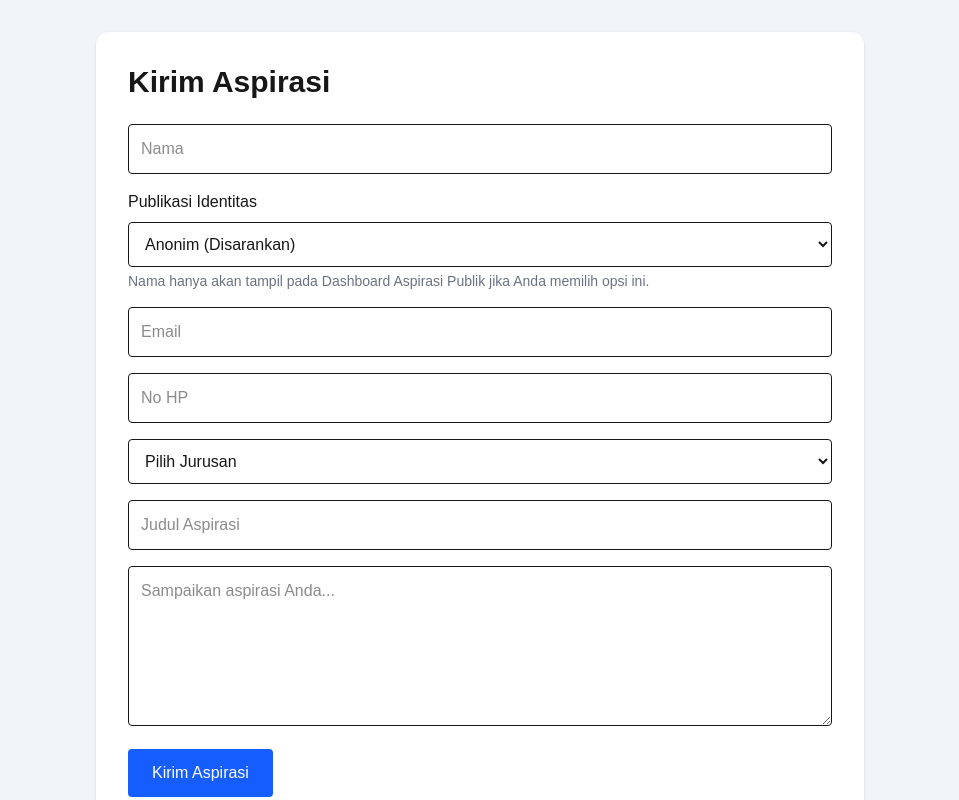
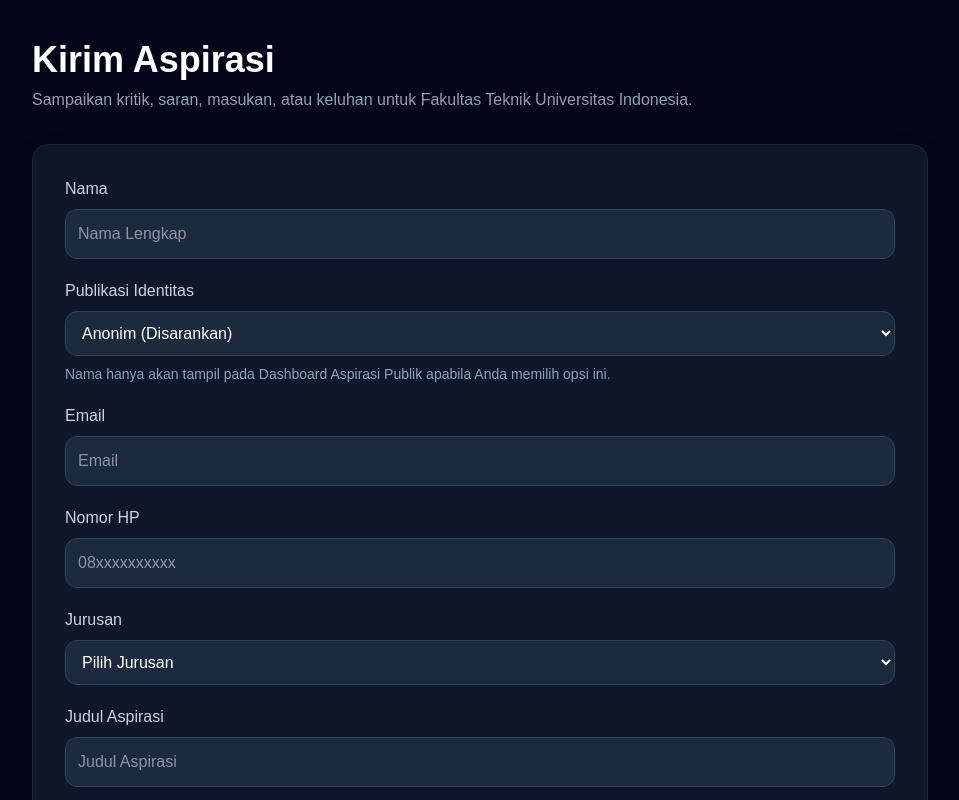
Before and after one commit to cakadut/Aspirasi_Anda, a Next.js app: page /submit in a window 1280 px wide. Shown: the top 800 px of the page, without its empty margins (160-1119 px from the left). Built offline with nearby package versions, Linux system fonts and the light colour scheme; no server answers.

Commit message:
Redesign submit page

```diff
--- a/app/submit/page.tsx
+++ b/app/submit/page.tsx
@@ -18,11 +18,9 @@ export default function SubmitPage() {
 
   const generateTicket = () => {
     const today = new Date();
-
     const yyyy = today.getFullYear();
     const mm = String(today.getMonth() + 1).padStart(2, "0");
     const dd = String(today.getDate()).padStart(2, "0");
-
     const random = Math.floor(Math.random() * 999999)
       .toString()
       .padStart(6, "0");
@@ -56,8 +54,8 @@ export default function SubmitPage() {
       ]);
 
     if (error) {
+      console.error(error);
       alert("Gagal menyimpan aspirasi");
-      console.error(error);
     } else {
       alert(
         `Aspirasi berhasil dikirim.\n\nNomor Tiket:\n${ticketNo}`
@@ -71,37 +69,59 @@ export default function SubmitPage() {
         judul: "",
         isi_aspirasi: "",
       });
+
+      setShowName(false);
     }
 
     setLoading(false);
   };
 
   return (
-    <main className="min-h-screen bg-slate-100 p-8">
-      <div className="max-w-3xl mx-auto bg-white p-8 rounded-xl shadow">
-        <h1 className="text-3xl font-bold mb-6">
+    <main className="min-h-screen bg-slate-950 p-6 md:p-10">
+
+      <div className="max-w-4xl mx-auto">
+
+        <div className="mb-8">
+          <h1 className="text-4xl font-bold text-white">
             Kirim Aspirasi
           </h1>
 
-        <form onSubmit={handleSubmit} className="space-y-4">
+          <p className="text-slate-400 mt-2">
+            Sampaikan kritik, saran, masukan, atau keluhan untuk
+            Fakultas Teknik Universitas Indonesia.
+          </p>
+        </div>
+
+        <div className="bg-slate-900 border border-slate-800 rounded-2xl p-8 shadow-2xl">
+
+          <form onSubmit={handleSubmit} className="space-y-5">
+
+            <div>
+              <label className="block text-slate-300 mb-2">
+                Nama
+              </label>
 
               <input
-            className="w-full border p-3 rounded"
-            placeholder="Nama"
+                className="w-full bg-slate-800 border border-slate-700 text-white p-3 rounded-xl"
+                placeholder="Nama Lengkap"
                 value={form.nama}
                 onChange={(e) =>
-              setForm({ ...form, nama: e.target.value })
+                  setForm({
+                    ...form,
+                    nama: e.target.value,
+                  })
                 }
                 required
               />
+            </div>
 
             <div>
-  <label className="block mb-2 font-medium">
+              <label className="block text-slate-300 mb-2">
                 Publikasi Identitas
               </label>
 
               <select
-    className="w-full border p-3 rounded"
+                className="w-full bg-slate-800 border border-slate-700 text-white p-3 rounded-xl"
                 value={showName ? "true" : "false"}
                 onChange={(e) =>
                   setShowName(e.target.value === "true")
@@ -116,35 +136,62 @@ export default function SubmitPage() {
                 </option>
               </select>
 
-  <p className="text-sm text-gray-500 mt-1">
-    Nama hanya akan tampil pada Dashboard Aspirasi Publik jika Anda memilih opsi ini.
+              <p className="text-slate-400 text-sm mt-2">
+                Nama hanya akan tampil pada Dashboard Aspirasi Publik
+                apabila Anda memilih opsi ini.
               </p>
             </div>
 
+            <div>
+              <label className="block text-slate-300 mb-2">
+                Email
+              </label>
+
               <input
-            className="w-full border p-3 rounded"
+                type="email"
+                className="w-full bg-slate-800 border border-slate-700 text-white p-3 rounded-xl"
                 placeholder="Email"
-            type="email"
                 value={form.email}
                 onChange={(e) =>
-              setForm({ ...form, email: e.target.value })
+                  setForm({
+                    ...form,
+                    email: e.target.value,
+                  })
                 }
               />
+            </div>
+
+            <div>
+              <label className="block text-slate-300 mb-2">
+                Nomor HP
+              </label>
 
               <input
-            className="w-full border p-3 rounded"
-            placeholder="No HP"
+                className="w-full bg-slate-800 border border-slate-700 text-white p-3 rounded-xl"
+                placeholder="08xxxxxxxxxx"
                 value={form.no_hp}
                 onChange={(e) =>
-              setForm({ ...form, no_hp: e.target.value })
+                  setForm({
+                    ...form,
+                    no_hp: e.target.value,
+                  })
                 }
               />
+            </div>
+
+            <div>
+              <label className="block text-slate-300 mb-2">
+                Jurusan
+              </label>
 
               <select
-            className="w-full border p-3 rounded"
+                className="w-full bg-slate-800 border border-slate-700 text-white p-3 rounded-xl"
                 value={form.jurusan}
                 onChange={(e) =>
-              setForm({ ...form, jurusan: e.target.value })
+                  setForm({
+                    ...form,
+                    jurusan: e.target.value,
+                  })
                 }
                 required
               >
@@ -161,20 +208,35 @@ export default function SubmitPage() {
                 <option>Arsitektur</option>
                 <option>Teknik Bioproses</option>
               </select>
+            </div>
+
+            <div>
+              <label className="block text-slate-300 mb-2">
+                Judul Aspirasi
+              </label>
 
               <input
-            className="w-full border p-3 rounded"
+                className="w-full bg-slate-800 border border-slate-700 text-white p-3 rounded-xl"
                 placeholder="Judul Aspirasi"
                 value={form.judul}
                 onChange={(e) =>
-              setForm({ ...form, judul: e.target.value })
+                  setForm({
+                    ...form,
+                    judul: e.target.value,
+                  })
                 }
                 required
               />
+            </div>
+
+            <div>
+              <label className="block text-slate-300 mb-2">
+                Isi Aspirasi
+              </label>
 
               <textarea
-            className="w-full border p-3 rounded h-40"
-            placeholder="Sampaikan aspirasi Anda..."
+                className="w-full bg-slate-800 border border-slate-700 text-white p-3 rounded-xl h-40"
+                placeholder="Tuliskan aspirasi Anda..."
                 value={form.isi_aspirasi}
                 onChange={(e) =>
                   setForm({
@@ -184,18 +246,22 @@ export default function SubmitPage() {
                 }
                 required
               />
+            </div>
 
             <button
               type="submit"
               disabled={loading}
-            className="bg-blue-600 text-white px-6 py-3 rounded"
+              className="w-full bg-gradient-to-r from-blue-600 to-cyan-500 text-white font-bold py-4 rounded-xl shadow-xl hover:scale-[1.02] transition"
             >
               {loading
                 ? "Mengirim..."
-              : "Kirim Aspirasi"}
+                : "🚀 Kirim Aspirasi"}
             </button>
+
           </form>
         </div>
+      </div>
+
     </main>
   );
 }
```
Lines whose indentation alone changed are shown as unchanged.
